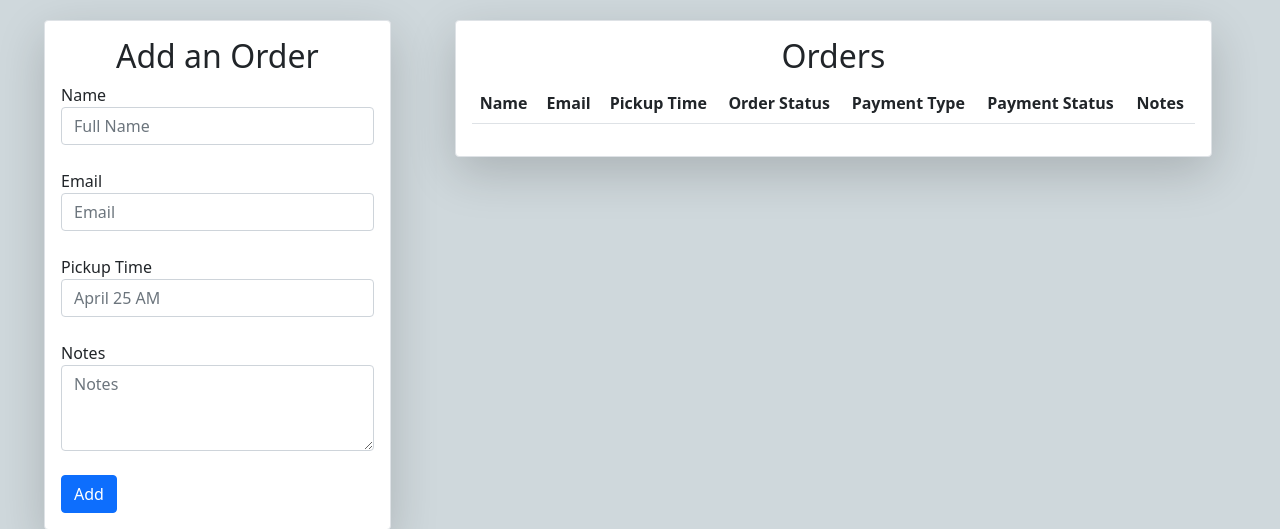
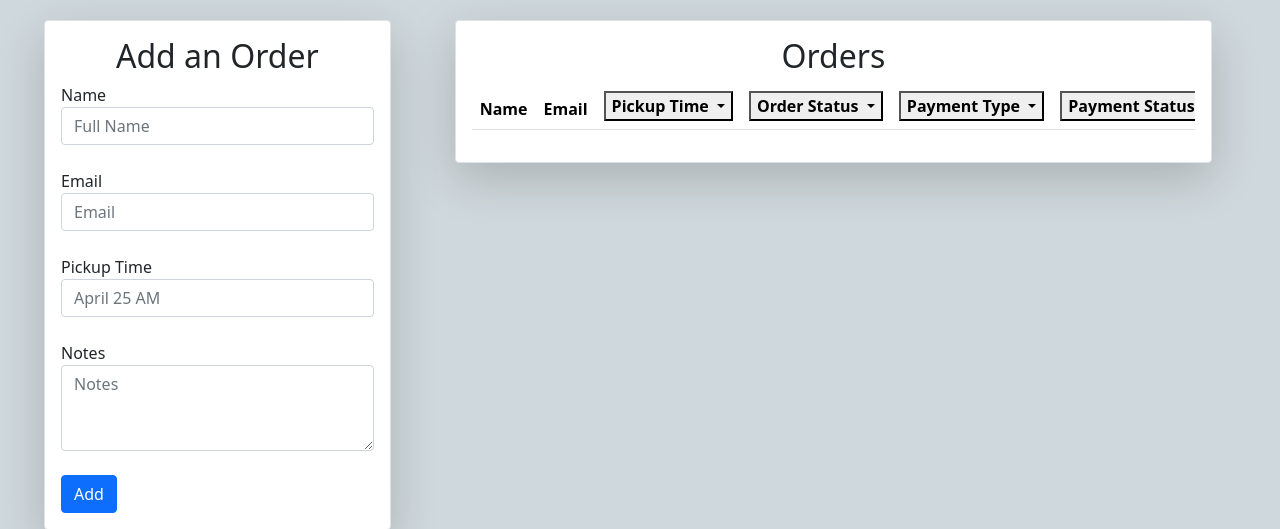
Before and after one commit to ethanschreur/kids-krafts, a Flask app: page /orders in a window 1280 px wide. Shown: the part 101-630 px from the top of the page. Run offline with Flask 2, Linux system fonts and the light colour scheme; the visitor is signed in with stand-in values (Sample User, id 1); data that the repository does not hold is empty; some libraries are stand-ins or nearby versions.

Commit message:
filter orders

```diff
--- a/app/__init__.py
+++ b/app/__init__.py
@@ -4,7 +4,7 @@ from forms import LoginForm, ContactForm
 from models import connect_db, Product, db, Subproduct, Order, Purchase
 from config import app_config
 from .helper import get_two_weeks_options, whichOption, get_last_week, get_first_week, get_new_first_week, get_new_last_week, get_next_month, get_prev_month, get_first_month, get_second_month, get_month_header
-from .filters import filter_products
+from .filters import filter_products, filter_orders, search_orders
 import os
 from flask_mail import Message, Mail
 import random
@@ -59,7 +59,9 @@ def products():
     if ("seller_email" not in session):
         return redirect('/login')
     products = Product.query.all()
+    print(request.args)
     if 'order_by' in request.args:
+        print('here')
         products = filter_products(request.args['order_by'], request.args['value'], products)
     return render_template('seller/products.html', products=products)
 
@@ -314,6 +316,12 @@ def orders():
     if ("seller_email" not in session):
         return redirect('/login')
     orders = Order.query.all()
+    if 'order_by' in request.args and 'value' in request.args:
+        orders = filter_orders(request.args['order_by'], request.args['value'], orders)
+    elif 'order_by' in request.args:
+        orders = filter_orders(request.args['order_by'], '', orders)
+    elif len(request.args) != 0:
+        orders = search_orders(list(request.args.keys())[0], list(request.args.values())[0], orders)
     return render_template('seller/orders.html', orders=orders)
 
 @app.route('/orders', methods=['POST'])
--- a/app/templates/seller/orders.html
+++ b/app/templates/seller/orders.html
@@ -39,12 +39,58 @@
             <table class="table">
                 <thead>
                     <tr>
-                      <th scope="col">Name</th>
-                      <th scope="col">Email</th>
-                      <th scope="col">Pickup Time</th>
-                      <th scope="col">Order Status</th>
-                      <th scope="col">Payment Type</th>
-                      <th scope="col">Payment Status</th>
+                      <th scope="col"><a href="/orders?order_by=name">Name</a></th>
+                      <th scope="col"><a href="/orders?order_by=email">Email</a></th>
+                      <th scope="col">
+                        <div class="dropdown">
+                            <button class="dropdown-toggle" type="button" id="dropdownMenuButton" data-toggle="dropdown">
+                              <b>Pickup Time</b>
+                            </button>
+                            <div class="dropdown-menu p-3">
+                              <form action="/orders">
+                                <input type="text" placeholder="April 24 PM" name="pickup_time">
+                                <button class="mt-3 btn btn-primary">Enter</button>
+                              </form>
+
+                            </div>
+                          </div>
+                      </th>
+                      <th scope="col">
+                          <div class="dropdown">
+                        <button class="dropdown-toggle" type="button" id="dropdownMenuButton" data-toggle="dropdown">
+                          <b>Order Status</b>
+                        </button>
+                        <div class="dropdown-menu">
+                          <a class="dropdown-item" href="/orders">All</a>
+                          <a class="dropdown-item" href="/orders?order_by=order_status&value=made">Made</a>
+                          <a class="dropdown-item" href="/orders?order_by=order_status&value=ordered">Ordered</a>
+                          <a class="dropdown-item" href="/orders?order_by=order_status&value=fulfilled">Fulfilled</a>
+                        </div>
+                      </div>
+                    </th>
+                      <th scope="col">
+                        <div class="dropdown">
+                        <button class="dropdown-toggle" type="button" id="dropdownMenuButton" data-toggle="dropdown">
+                            <b>Payment Type</b>
+                          </button>
+                          <div class="dropdown-menu">
+                            <a class="dropdown-item" href="/orders">All</a>
+                            <a class="dropdown-item" href="/orders?order_by=payment_type&value=stripe">Stripe</a>
+                            <a class="dropdown-item" href="/orders?order_by=payment_type&value=not_stripe">Not Stripe</a>
+                          </div>
+                        </div>
+                      </th>
+                      <th scope="col">
+                        <div class="dropdown">
+                        <button class="dropdown-toggle" type="button" id="dropdownMenuButton" data-toggle="dropdown">
+                            <b>Payment Status</b>
+                          </button>
+                          <div class="dropdown-menu">
+                            <a class="dropdown-item" href="/orders">All</a>
+                            <a class="dropdown-item" href="/orders?order_by=payment_status&value=paid">Paid</a>
+                            <a class="dropdown-item" href="/orders?order_by=payment_status&value=not_paid">Not Paid</a>
+                          </div>
+                        </div></th>
                       <th scope="col">Notes</th>
                     </tr>
                   </thead>
--- a/static/style.css
+++ b/static/style.css
@@ -144,6 +144,7 @@ body {
 	border-radius: 15px;
 }
 
-.filter {
+th a {
 	color: black;
+	text-decoration: none;
 }
```
Also changed, not shown: app/filters.py (+36 -0 lines), tests/test_filters.py (+32 -0 lines), tests/test_seller_routes.py (+9 -2 lines).
